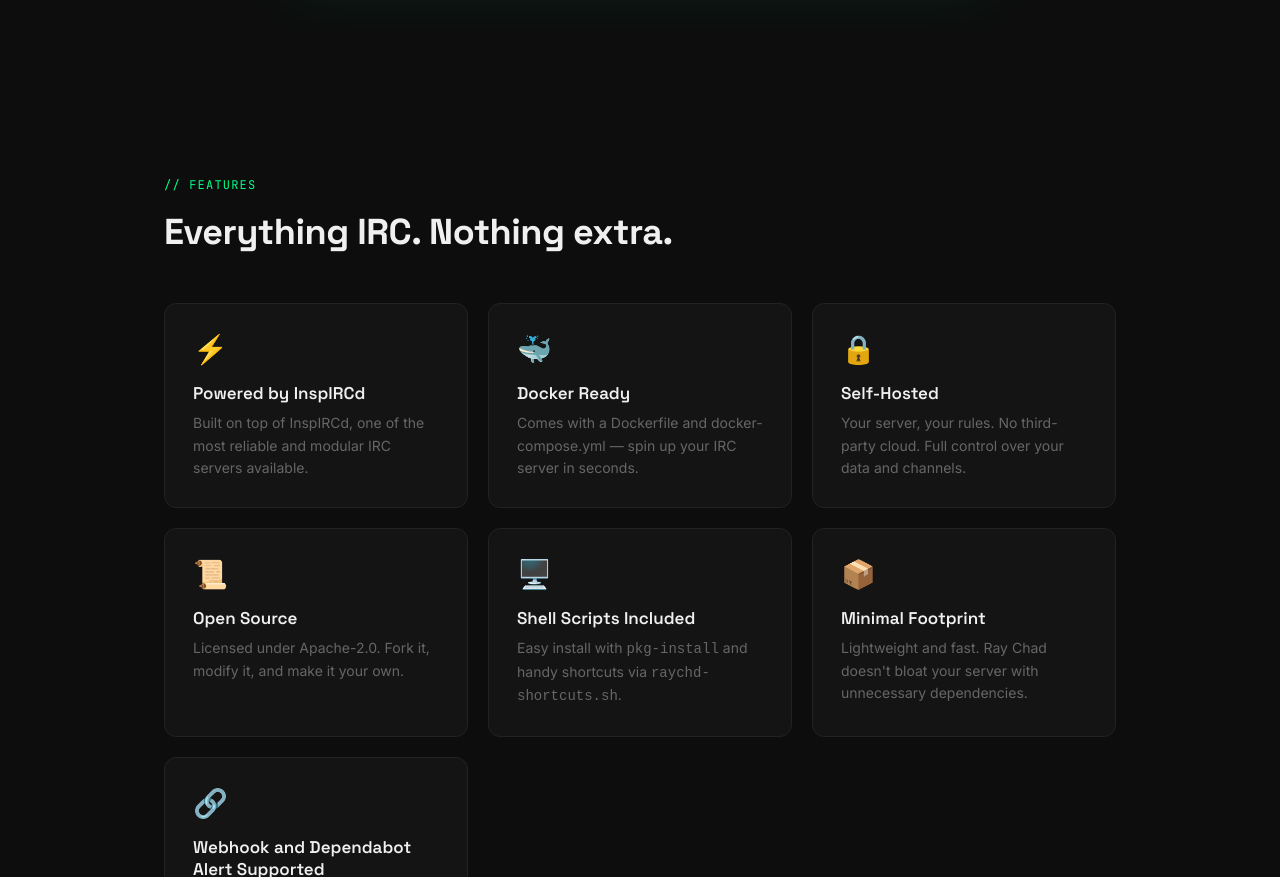
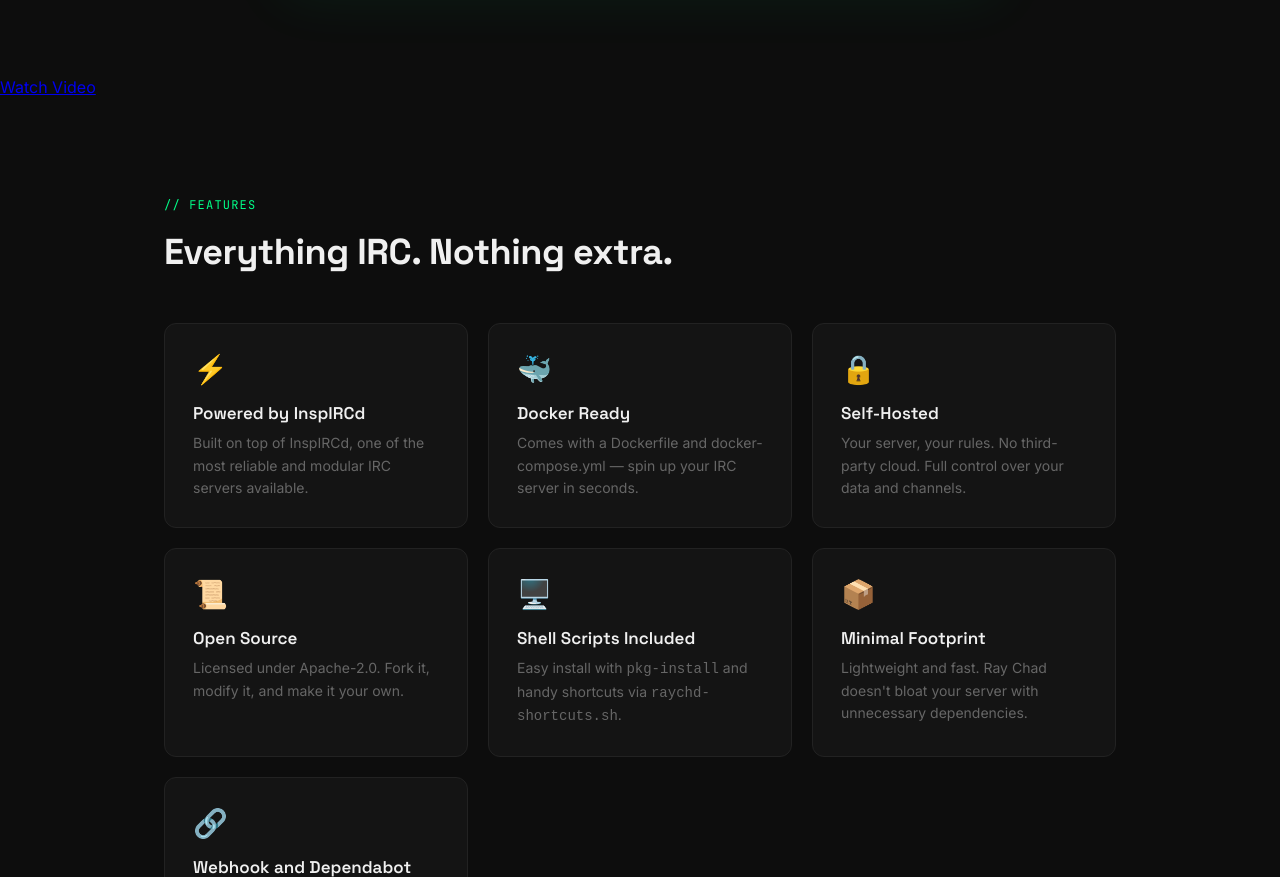
Before and after one commit to newssungoldentoday-dev/raychd, a plain HTML site: page index.html in a window 1280 px wide. Shown: the part 973-1850 px from the top of the page. Drawn offline with Linux system fonts and the light colour scheme.

Commit message:
Update index.html

```diff
--- a/index.html
+++ b/index.html
@@ -418,6 +418,9 @@
     </div>
   </section>
 
+<a href="https://youtu.be/bfE870_v2Dk" target="_blank" class="button-class-name"> Watch Video</a>
+
+
   <section class="features" id="features">
     <p class="section-label">// features</p>
     <h2 class="section-title">Everything IRC. Nothing extra.</h2>
```
